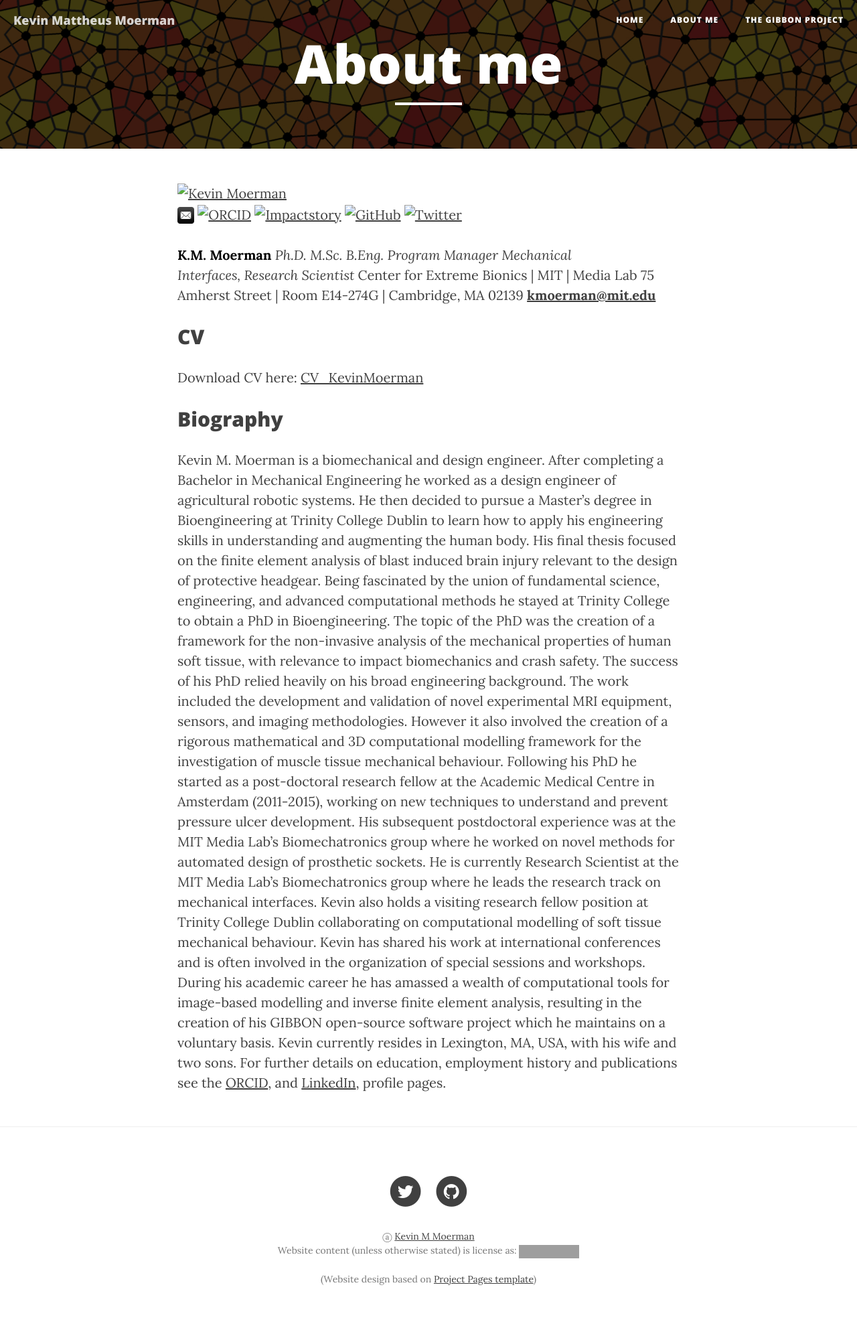
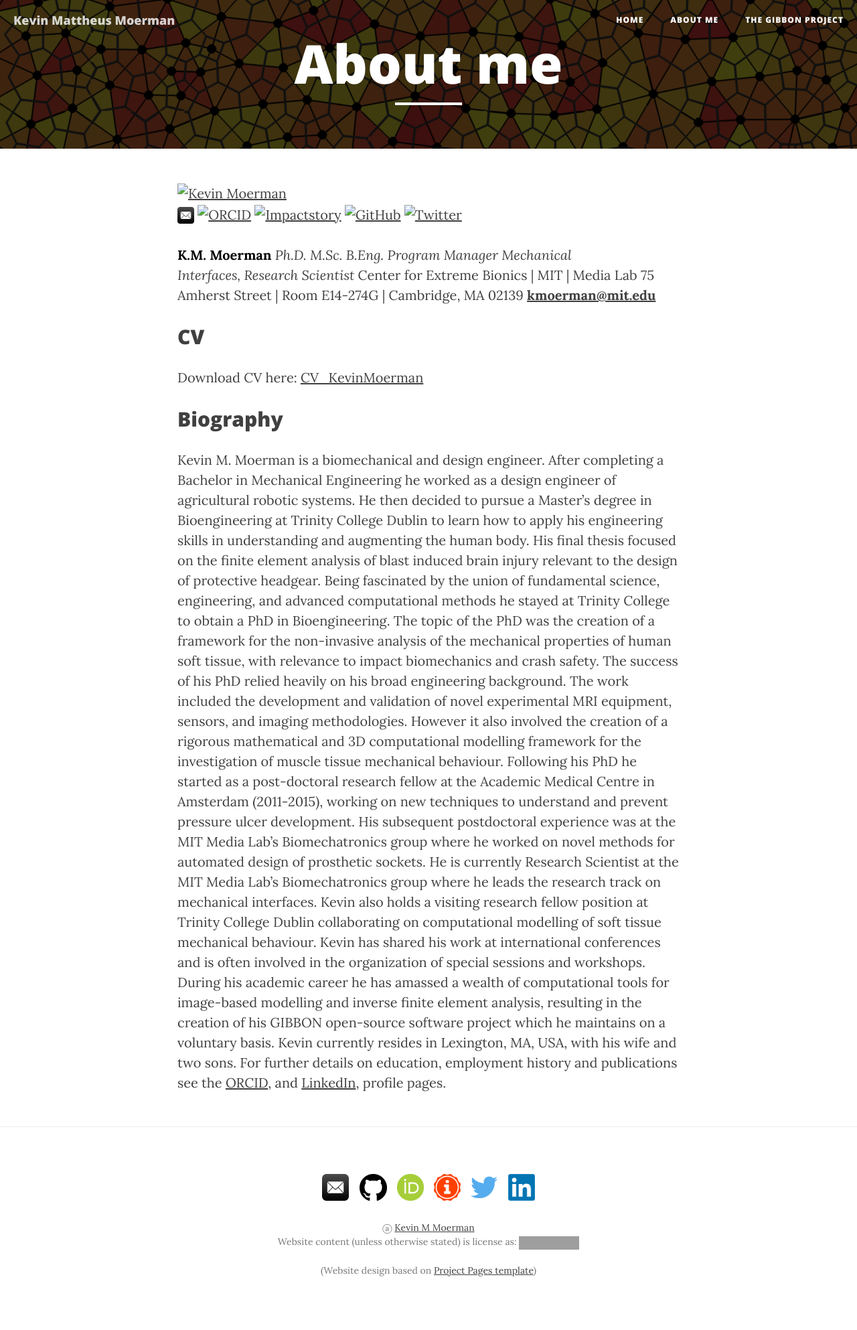
Before and after one commit to Kevin-Mattheus-Moerman/Kevin-Mattheus-Moerman.github.io, a Jekyll site: the page built from AboutMe.md, in a window 1280 px wide. Shown: the whole page at 67% size. Built offline with Jekyll 4.4.1, drawn with Linux system fonts in a browser that asks for light colours; nearby versions of some CDN libraries; grey boxes are pictures that could not be loaded.

Commit message:
Updated footer with icons/links

```diff
--- a/_config.yml
+++ b/_config.yml
@@ -11,8 +11,11 @@ logo: /img/logos/KMM.png
 
 # Tertiary Parameters
 github_username:  Kevin-Mattheus-Moerman
-project_repository:
 twitter_username: KMMoerman
+orcid_id: 0000-0003-3768-4269
+impactstory_id: u/0000-0003-3768-4269
+linkedin_username: kevin-moerman-98923831
+email_address: kmoerman@mit.edu
 #disqus_shortname: GIBBON
 #g-analytics: UA-75881392-1
 altmetric: true
--- a/_includes/footer.html
+++ b/_includes/footer.html
@@ -4,59 +4,45 @@
         <div class="row">
             <div class="col-lg-8 col-lg-offset-2 col-md-10 col-md-offset-1">
                 <ul class="list-inline text-center">
-                    {% if site.twitter_username %}
+                  {% if site.email_address %}
                   <li>
-                        <a href="https://twitter.com/{{ site.twitter_username }}">
-                            <span class="fa-stack fa-lg">
-                                <i class="fa fa-circle fa-stack-2x"></i>
-                                <i class="fa fa-twitter fa-stack-1x fa-inverse"></i>
-                            </span>
-                        </a>
-                    </li>
-                    {% endif %}
-                    {% if site.facebook_username %}
-                    <li>
-                        <a href="https://www.facebook.com/{{ site.facebook_username }}">
-                            <span class="fa-stack fa-lg">
-                                <i class="fa fa-circle fa-stack-2x"></i>
-                                <i class="fa fa-facebook fa-stack-1x fa-inverse"></i>
-                            </span>
+                      <a href="mailto:{{ site.email_address }}">
+                        <img alt="e-mail" style="height:40px;" src="/img/icons/email_icon.png" />
                       </a>
                   </li>
                   {% endif %}
                   {% if site.github_username %}
                   <li>
-                        <a href="https://github.com/{{ site.github_username }}/{{ site.project_repository}}">
-                            <span class="fa-stack fa-lg">
-                                <i class="fa fa-circle fa-stack-2x"></i>
-                                <i class="fa fa-github fa-stack-1x fa-inverse"></i>
-                            </span>
+                      <a href="https://github.com/{{ site.github_username }}">
+                        <img alt="GitHub profile" style="height:40px;" src="/img/icons/github-icon.png" />
                       </a>
                   </li>
                   {% endif %}
-					{% if site.github_username == "projectpages" %}
+                  {% if site.orcid_id %}
                   <li>
-                        <a href="https://github.com/projectpages/project-pages/issues">
-                            <span class="fa-stack fa-lg">
-                                <i class="fa fa-circle fa-stack-2x"></i>
-                                <i class="fa fa-exclamation fa-stack-1x fa-inverse"></i>
-                            </span>
+                      <a href="http://orcid.org/{{ site.orcid_id }}">
+                        <img alt="ORCiD profile" style="height:40px;" src="/img/icons/orcid.png" />
                       </a>
                   </li>
+                  {% endif %}
+                  {% if site.impactstory_id %}
                   <li>
-                        <a href="https://github.com/projectpages/project-pages/wiki/">
-                            <span class="fa-stack fa-lg">
-                                <i class="fa fa-circle fa-stack-2x"></i>
-                                <i class="fa fa-info fa-stack-1x fa-inverse"></i>
-                            </span>
+                      <a href="http://impactstory.org/{{ site.impactstory_id }}">
+                        <img alt="ImpactStory profile" style="height:40px;" src="/img/icons/impactStory.png" />
                       </a>
                   </li>
+                  {% endif %}
+                    {% if site.twitter_username %}
                     <li>
-                        <a href="https://github.com/projectpages/project-pages/fork">
-                            <span class="fa-stack fa-lg">
-                                <i class="fa fa-circle fa-stack-2x"></i>
-                                <i class="fa fa-code-fork fa-stack-1x fa-inverse"></i>
-                            </span>
+                        <a href="https://twitter.com/{{ site.twitter_username }}">
+                          <img alt="Twitter profile" style="height:40px;" src="/img/icons/twitter.png" />
+                        </a>
+                    </li>
+                    {% endif %}
+                    {% if site.linkedin_username %}
+                    <li>
+                        <a href="https://www.linkedin.com/in/{{ site.linkedin_username }}">
+                          <img alt="LinkedIn profile" style="height:40px;" src="/img/icons/linkedin.png" />
                         </a>
                     </li>
                     {% endif %}
```
Also changed, not shown: img/icons/linkedin.png (added). Lines whose indentation alone changed are shown as unchanged.
